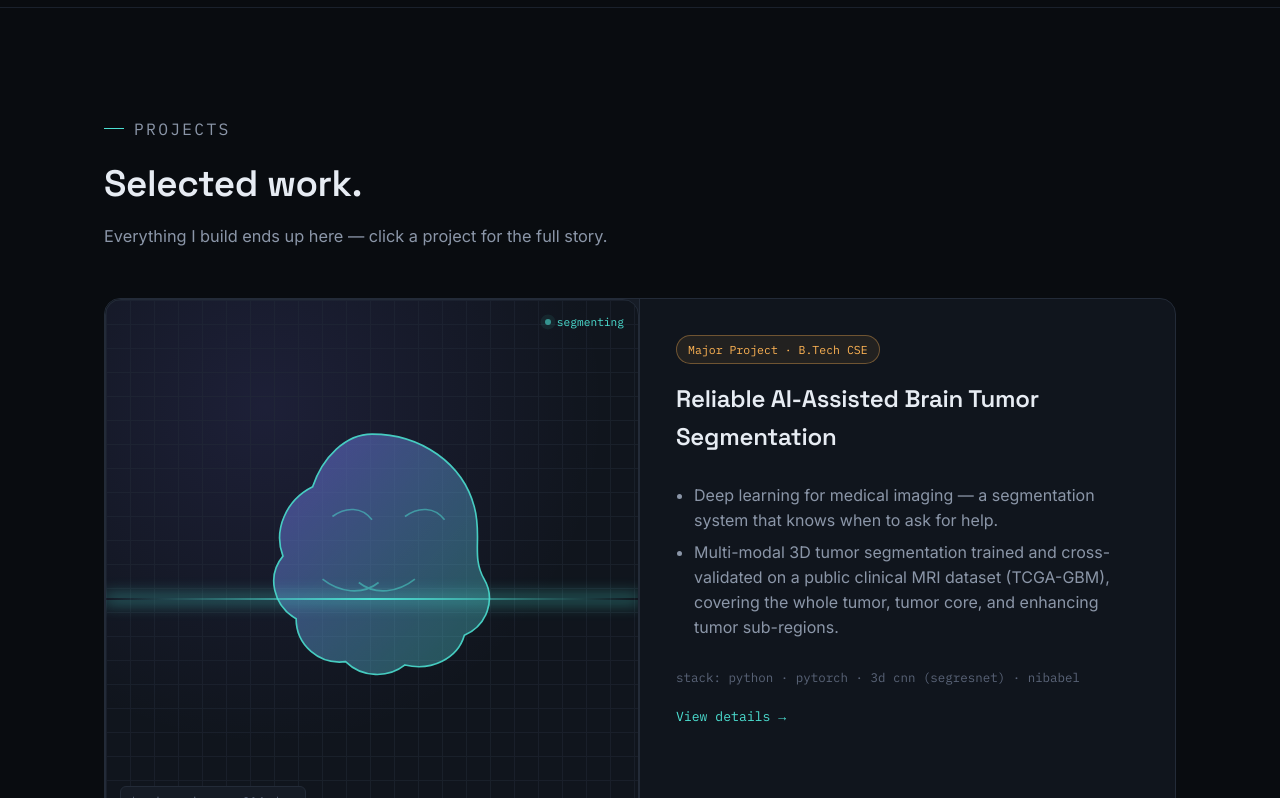
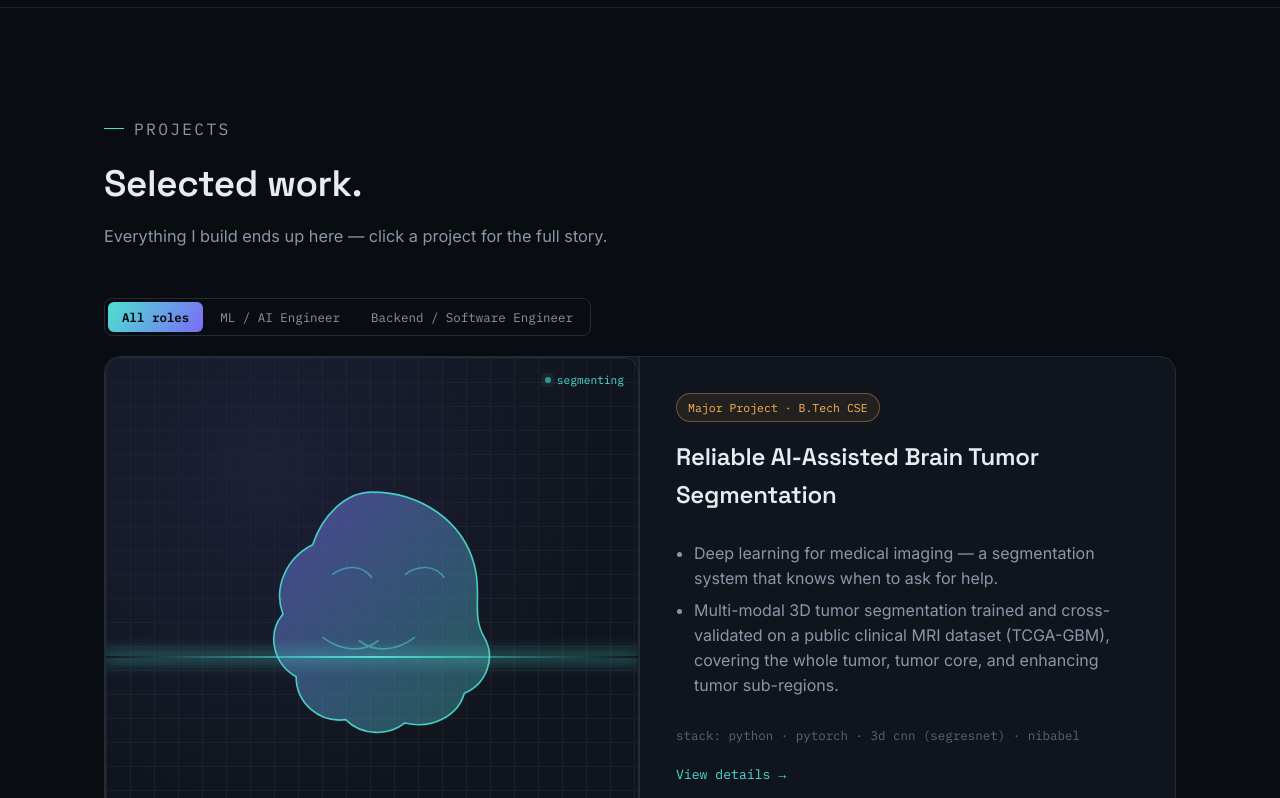
Before and after one commit to AnirbanBairagya/My-Webpage, a React (Vite) app: page / in a window 1280 px wide. Shown: the part 1994-2792 px from the top of the page. Built offline with nearby package versions, Linux system fonts and the light colour scheme.

Commit message:
Implement role-based project filtering
Added role-based filtering for projects using relevance scores and a button interface for selecting roles.

```diff
--- a/src/components/Projects.jsx
+++ b/src/components/Projects.jsx
@@ -1,7 +1,17 @@
-import { useState } from 'react'
+import { useMemo, useState } from 'react'
 import ScanVisual from './ScanVisual.jsx'
 import ArVisual from './ArVisual.jsx'
 import ProjectModal from './ProjectModal.jsx'
+
+// Recruiter-mode personalization: pure client-side keyword/tag logic,
+// no API calls. Each project carries a `relevance` score (0-3) per role;
+// picking a role re-sorts the list, highest relevance first, using a
+// stable sort so equally-relevant projects keep their original order.
+const ROLE_OPTIONS = [
+  { id: 'all', label: 'All roles' },
+  { id: 'ml-engineer', label: 'ML / AI Engineer' },
+  { id: 'backend', label: 'Backend / Software Engineer' },
+]
 
 const PROJECTS = [
   {
@@ -47,6 +57,7 @@ const PROJECTS = [
     dataset:
       'TCGA-GBM — pre-operative, multi-modal glioblastoma MRI scans, a publicly available clinical dataset widely used in brain tumor segmentation research.',
     link: '', // add your GitHub repo URL here once you push the code
+    relevance: { 'ml-engineer': 3, backend: 1 },
   },
   {
     id: 'pocket-heritage-ar',
@@ -89,11 +100,22 @@ const PROJECTS = [
     ],
     link: '', // add your GitHub repo URL here
     visual: 'ar',
+    relevance: { 'ml-engineer': 1, backend: 3 },
   },
 ]
 
 export default function Projects() {
   const [active, setActive] = useState(null)
+  const [role, setRole] = useState('all')
+
+  const visibleProjects = useMemo(() => {
+    if (role === 'all') return PROJECTS
+    // Array.prototype.sort is stable, so projects tied on relevance
+    // keep their original relative order instead of jumping around.
+    return [...PROJECTS].sort(
+      (a, b) => (b.relevance?.[role] || 0) - (a.relevance?.[role] || 0)
+    )
+  }, [role])
 
   return (
     <section id="projects">
@@ -104,7 +126,22 @@ export default function Projects() {
           <p>Everything I build ends up here — click a project for the full story.</p>
         </div>
 
-        {PROJECTS.map((project) => (
+        <div className="view-toggle" role="tablist" aria-label="Show projects relevant to">
+          {ROLE_OPTIONS.map((opt) => (
+            <button
+              key={opt.id}
+              type="button"
+              role="tab"
+              aria-selected={role === opt.id}
+              className={role === opt.id ? 'active' : ''}
+              onClick={() => setRole(opt.id)}
+            >
+              {opt.label}
+            </button>
+          ))}
+        </div>
+
+        {visibleProjects.map((project) => (
           <button
             key={project.id}
             className="project-flagship project-flagship-clickable"
```
